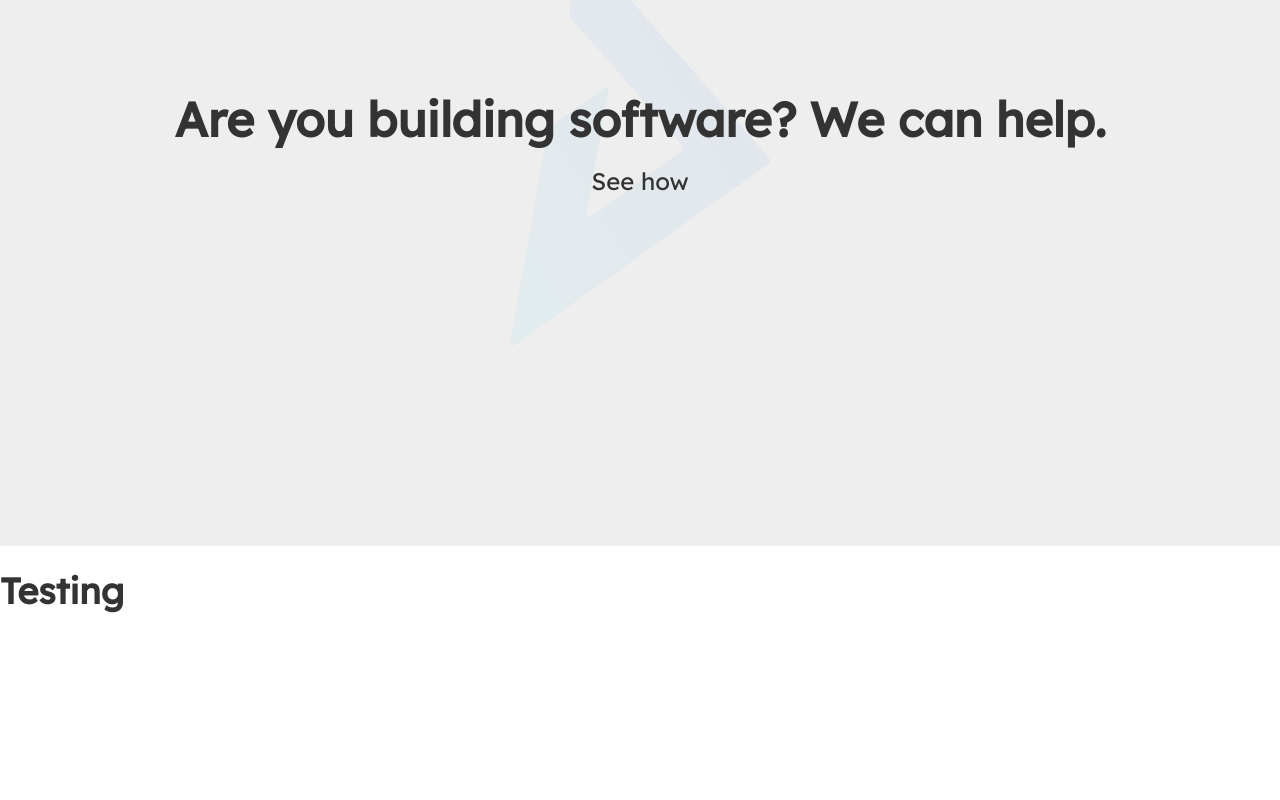
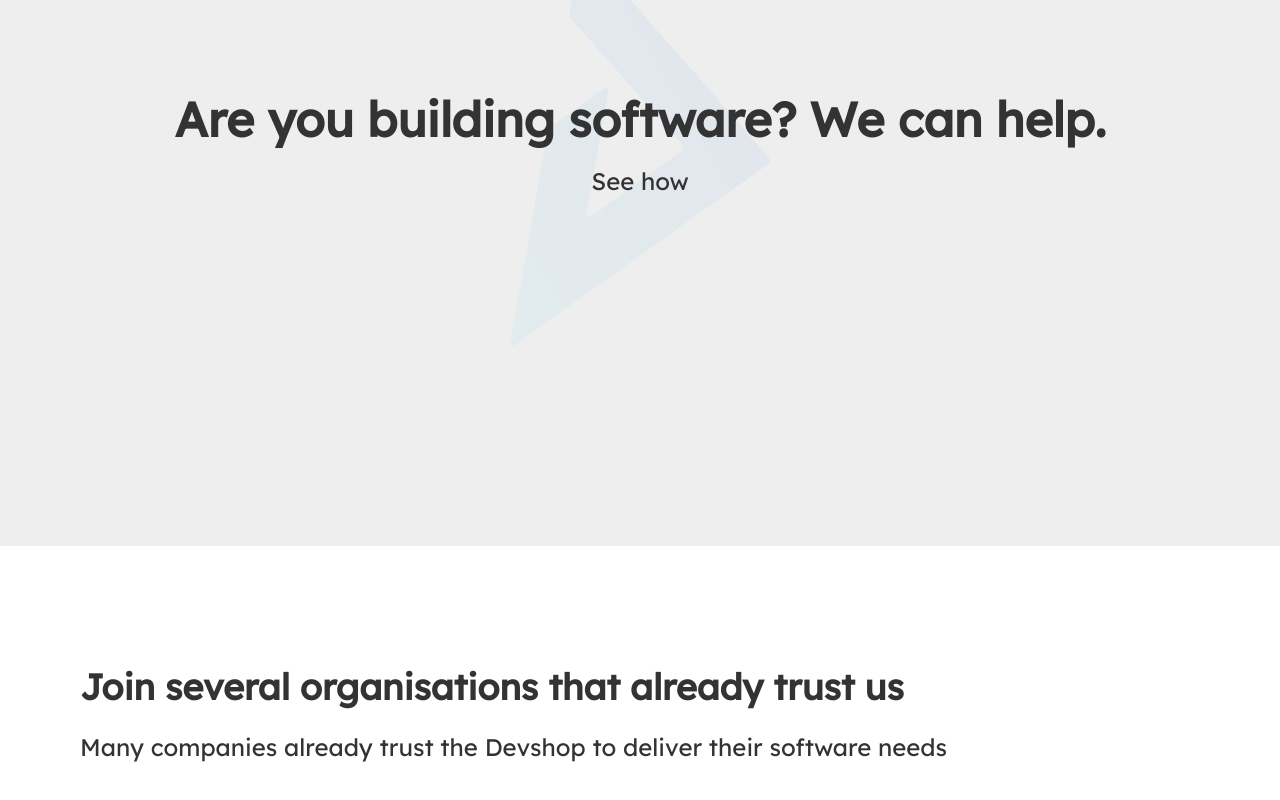
Before and after one commit to michaeldera/devshopzw, a React (Create React App) app: page / in a window 1280 px wide. Shown: the part 254-1054 px from the top of the page. Built offline with nearby package versions, Linux system fonts and the light colour scheme.

Commit message:
added customer section

```diff
--- a/src/components/navigation/navigation.css
+++ b/src/components/navigation/navigation.css
@@ -1,4 +1,18 @@
 .navigation-component {
   position:sticky;
   top: 0px;
+  padding: .2rem 1.4rem;
+  border-bottom: 1px solid #000;
 }
+
+.navigation-company-name {
+  font-size: 1.4rem;
+  line-height: 2.4rem;
+}
+
+.navigation-logo {
+  box-sizing: border-box;
+  float: left;
+  height:2.4rem;
+  padding: 0 .2rem;
+}
--- a/src/components/navigation/navigation.tsx
+++ b/src/components/navigation/navigation.tsx
@@ -1,11 +1,12 @@
 import React from 'react';
 import "./navigation.css";
+import logo from "../../assets/logo.svg"
 
 const Navigation: React.FunctionComponent = () => {
   return (
     <nav className="navigation-component">
       <div className="navigation-wrapper">
-        <h1>Testing</h1>
+        <img className="navigation-logo" src={logo} alt="Devshop logo"/><h1 className="navigation-company-name">Devshop</h1>
       </div>
     </nav>
   )
--- a/src/index.css
+++ b/src/index.css
@@ -8,3 +8,7 @@ body {
   line-height: 30px;
   color: #333;
 }
+
+.wrapper {
+  padding: 6rem 5rem;
+}
--- a/src/pages/home/home.tsx
+++ b/src/pages/home/home.tsx
@@ -1,13 +1,13 @@
 import React from 'react';
 import Header from '../../components/header/header';
-import Navigation from '../../components/navigation/navigation';
+import CustomersSection from './sections/customers-section/customers-section';
 
 
 const Home: React.FunctionComponent = () => {
   return (
     <React.Fragment>
       <Header/>
-      <Navigation/>
+      <CustomersSection/>
       <div style={{height: "200vh"}}></div>
     </React.Fragment>
   );
--- /dev/null
+++ b/src/pages/home/sections/customers-section/customers-section.tsx
@@ -0,0 +1,14 @@
+import React from 'react';
+
+const CustomersSection: React.FunctionComponent = () => {
+  return (
+    <section className="customers-component">
+    <div className="customers-wrapper wrapper">
+      <h1 className="section-heading">Join several organisations that already trust us</h1>
+      <p>Many companies already trust the Devshop to deliver their software needs</p>
+    </div>
+  </section>
+  )
+}
+
+export default CustomersSection;
```
